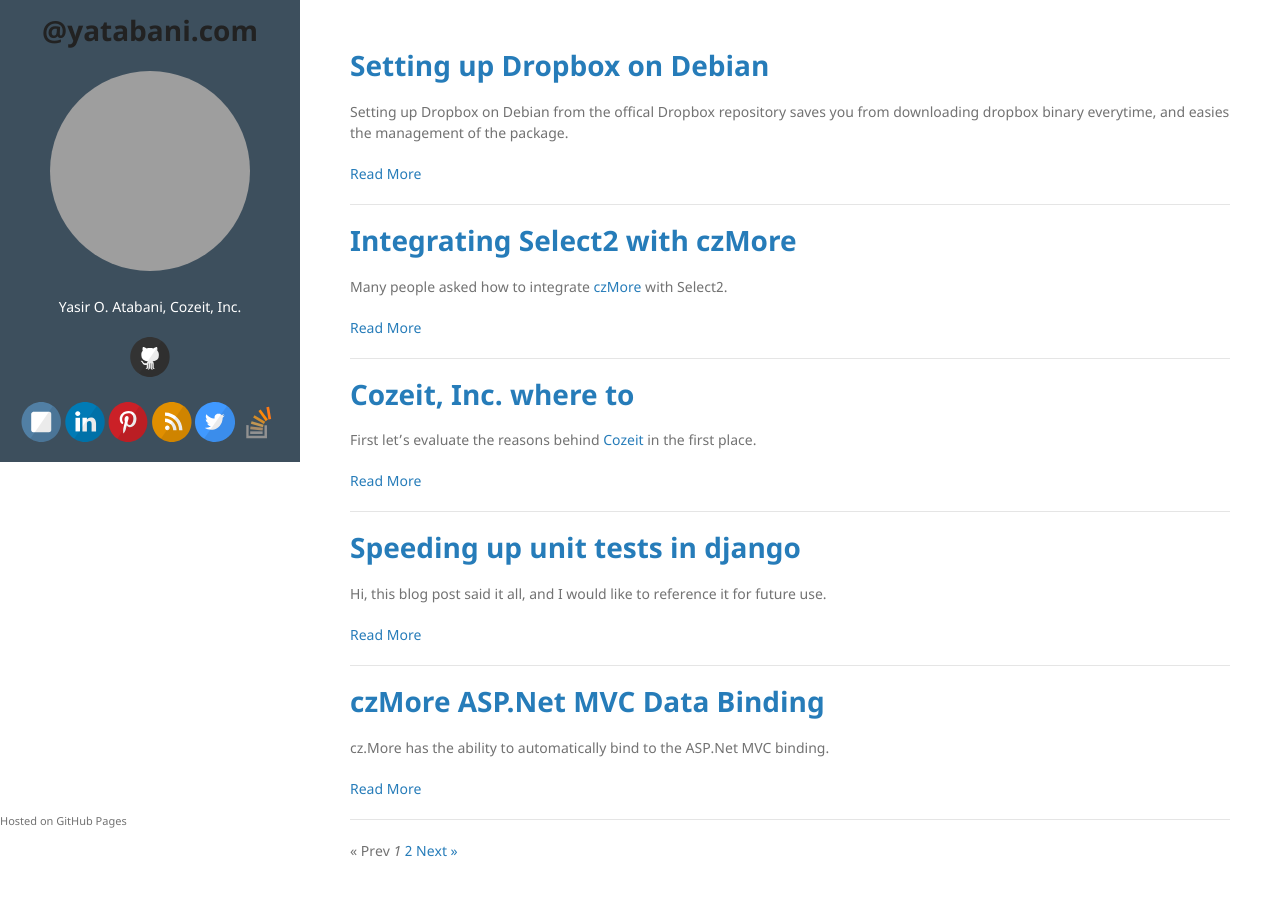
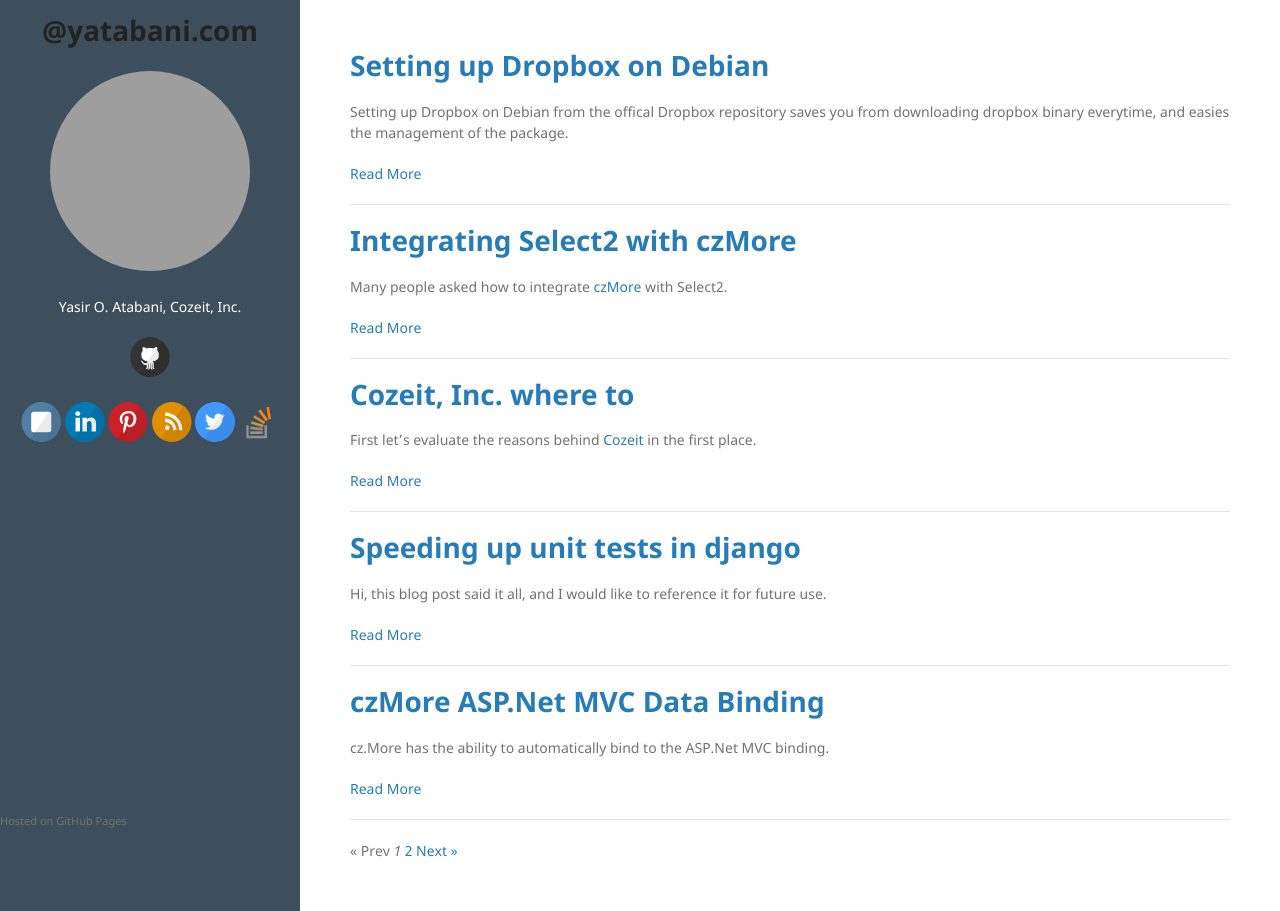
Before and after one commit to yatabani/yatabani.github.io, a Jekyll site: the page built from index.html, in a window 1280 px wide. Built offline with Jekyll 4.4.1, drawn with Linux system fonts in a browser that asks for light colours; the list of posts is cut into pages by our own code; grey boxes are pictures that could not be loaded.

Commit message:
Update jekyll-theme-minimal.scss

```diff
--- a/_sass/jekyll-theme-minimal.scss
+++ b/_sass/jekyll-theme-minimal.scss
@@ -108,6 +108,8 @@
   background: #3d4f5d;
   color: #fff;
   padding:15px;
+  height:100%;
+  overflow:auto;
 }
 
 header ul {
```
